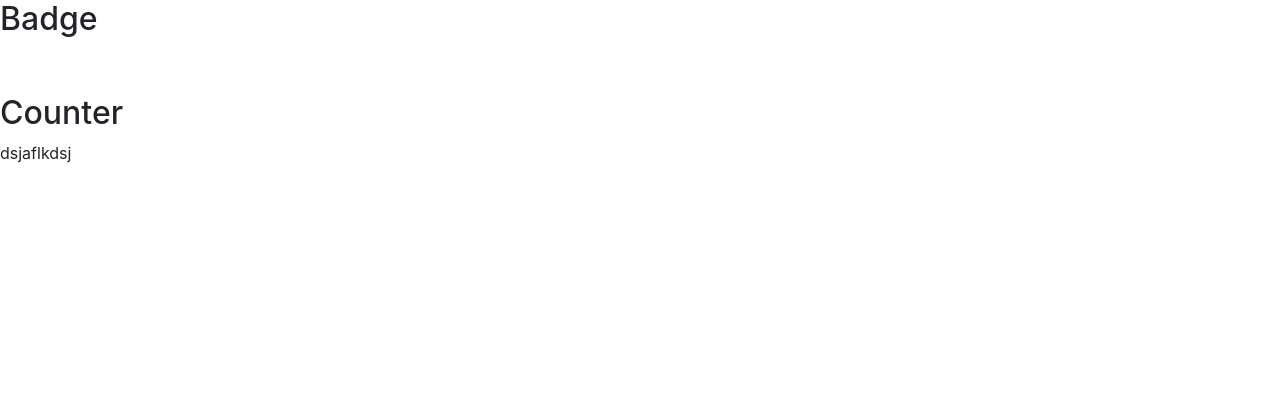
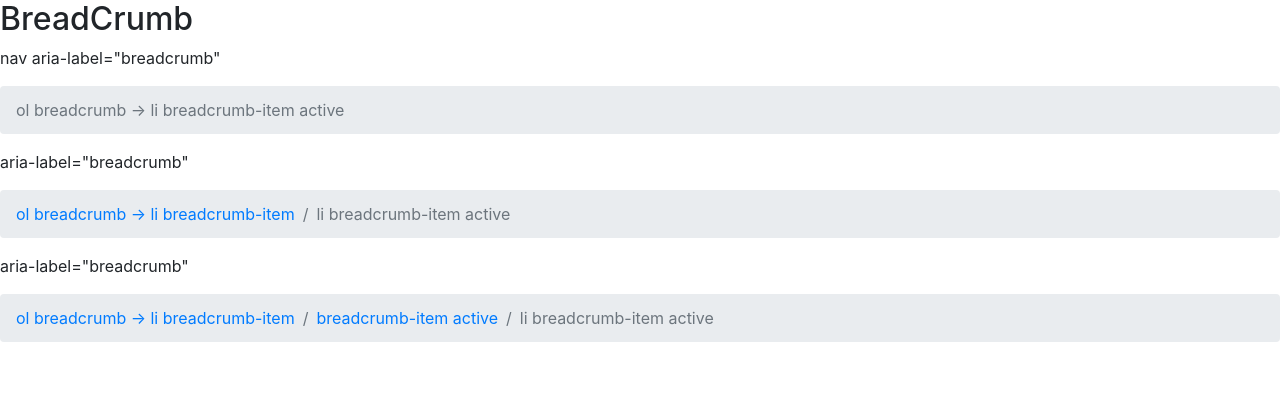
Before and after one commit to jhonhernandez300/TallerBootstrap, a plain HTML site: page BreadCrumb.html in a window 1280 px wide. Drawn offline with nearby package versions, Linux system fonts and the light colour scheme.

Commit message:
BreadCrumb

```diff
--- a/BreadCrumb.html
+++ b/BreadCrumb.html
@@ -14,12 +14,31 @@
 </head>
 
 <body>
-    <h2>Badge</h2>
+    <h2>BreadCrumb</h2>
+    <nav aria-label="breadcrumb">
+        <p>nav aria-label="breadcrumb"</p>
+        <ol class="breadcrumb">
+          <li class="breadcrumb-item active" aria-current="page">ol breadcrumb -> li breadcrumb-item active</li>
+        </ol>
+    </nav>
 
+      <nav aria-label="breadcrumb">
+        <p>aria-label="breadcrumb"</p>
+        <ol class="breadcrumb">
+          <li class="breadcrumb-item"><a href="#">ol breadcrumb -> li breadcrumb-item </a></li>
+          <li class="breadcrumb-item active" aria-current="page">li breadcrumb-item active</li>
+        </ol>
+      </nav>
+
+      <nav aria-label="breadcrumb">
+        <p>aria-label="breadcrumb"</p>
+        <ol class="breadcrumb">
+          <li class="breadcrumb-item"><a href="#">ol breadcrumb -> li breadcrumb-item </a></li>
+          <li class="breadcrumb-item"><a href="#">breadcrumb-item active</a></li>
+          <li class="breadcrumb-item active" aria-current="page">li breadcrumb-item active</li>
+        </ol>
     <br><br>
 
-    <h2>Counter</h2>
-    dsjaflkdsj
 
 
 
```
